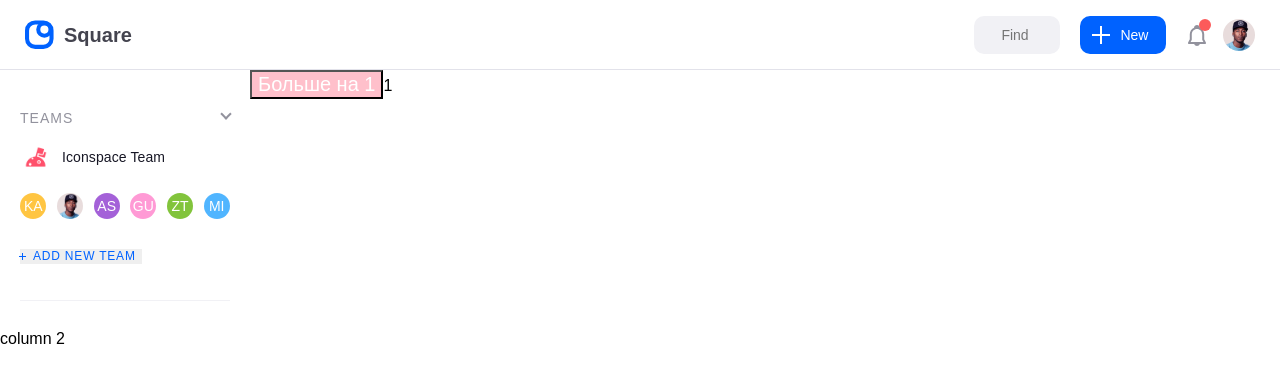
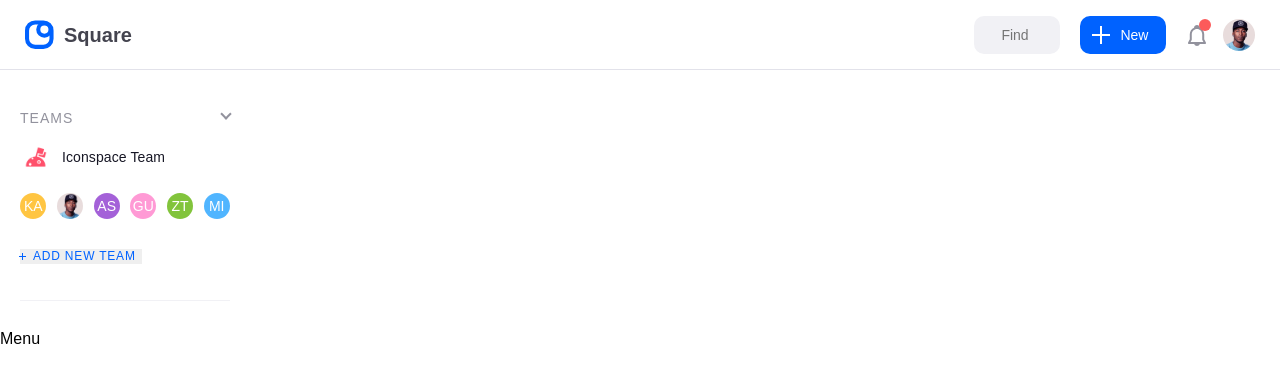
Before and after one commit to heysafronov/square-react-dashboard, a React app: page / in a window 1280 px wide. Shown: the top 382 px of the page. Built offline with nearby package versions, Linux system fonts and the light colour scheme; a web font is replaced by a local one.

Commit message:
Internal task #11

```diff
--- /dev/null
+++ b/src/components/Common/Sidebar/Menu/index.tsx
@@ -0,0 +1,8 @@
+import * as React from 'react'
+import styled from 'styled-components'
+
+const Menu = () => {
+  return <div>Menu</div>
+}
+
+export default Menu
--- a/src/components/Common/Sidebar/index.tsx
+++ b/src/components/Common/Sidebar/index.tsx
@@ -1,5 +1,6 @@
 import * as React from 'react'
 import styled from 'styled-components'
+import Menu from 'components/Common/Sidebar/Menu'
 import Header from 'components/Common/Sidebar/Header'
 
 const SidebarWrapper = styled.section`
@@ -13,7 +14,7 @@ const Sidebar = () => {
   return (
     <SidebarWrapper>
       <Header />
-      <div>column 2</div>
+      <Menu />
     </SidebarWrapper>
   )
 }
--- a/src/components/Main/index.tsx
+++ b/src/components/Main/index.tsx
@@ -29,8 +29,8 @@ const Main: React.FC<IMainProps> = props => {
       <MainWrapper>
         <Sidebar />
         <div>
-          <Title onClick={props.AddOne}>Больше на 1</Title>
-          <span>{props.add}</span>
+          {/*<Title onClick={props.AddOne}>Больше на 1</Title>*/}
+          {/*<span>{props.add}</span>*/}
         </div>
       </MainWrapper>
     </>
```
